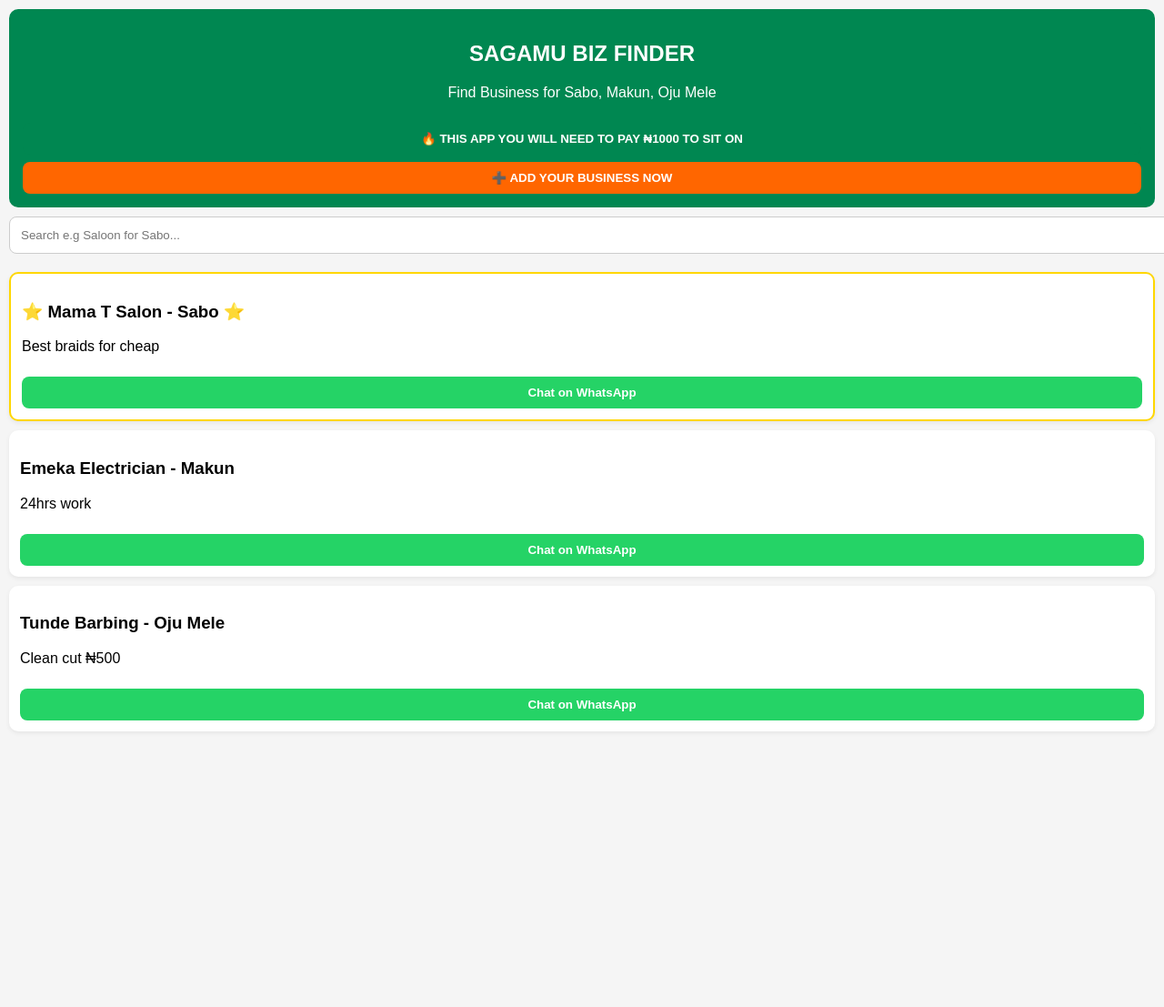
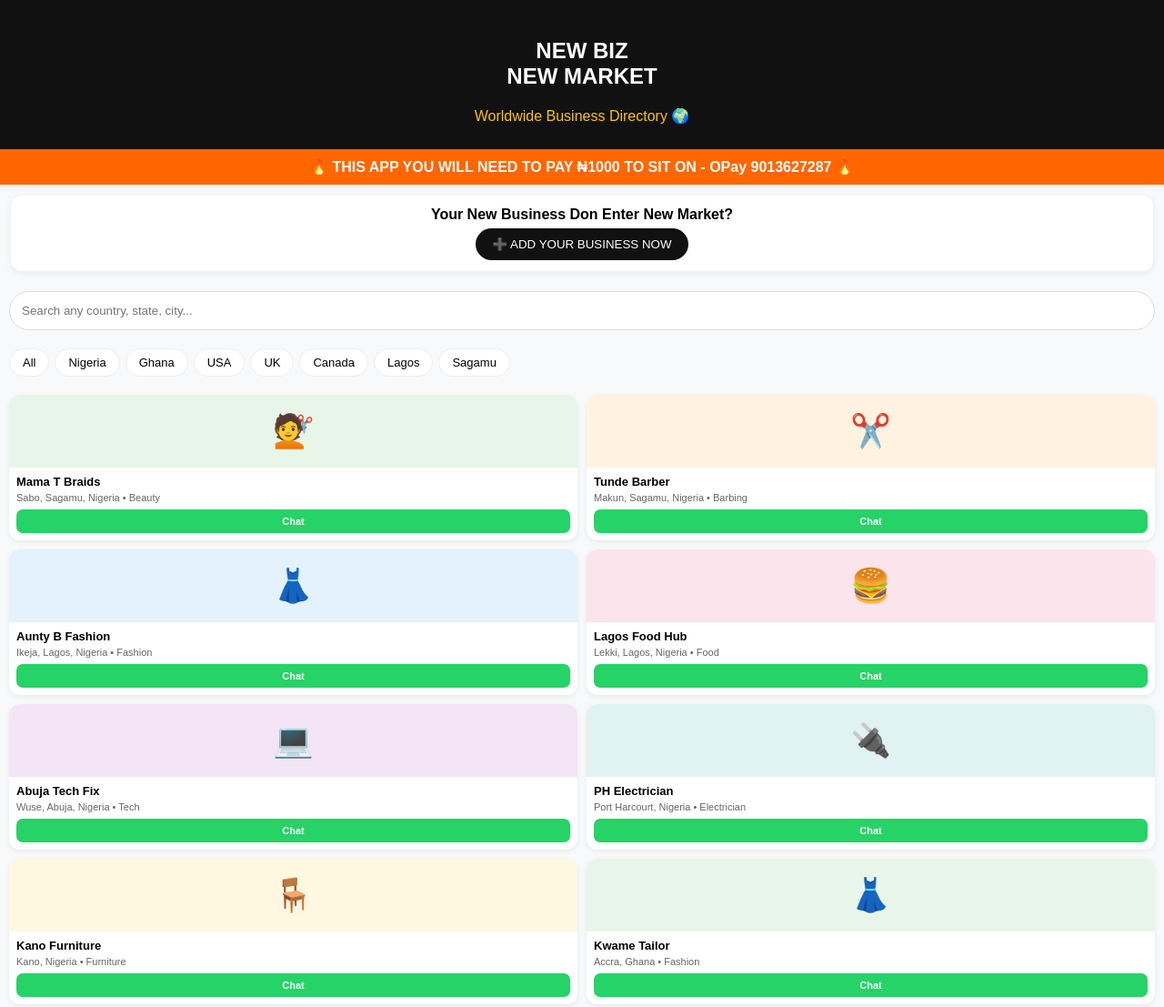
Before and after one commit to sundizzy064a-ux/naija-work-connect, a plain HTML site: page index.html in a window 1280 px wide. Shown: the top 1107 px of the page at 91% size. Before the commit the page ends 824 px from the top, so only its background shows below. Drawn offline with Linux system fonts and the light colour scheme.

Commit message:
Revamp index.html with new header and styles
Updated the header and added a market banner. Enhanced styling for various elements and improved the layout for business listings.

```diff
--- a/index.html
+++ b/index.html
@@ -2,59 +2,76 @@
 <html>
 <head>
 <meta name="viewport" content="width=device-width, initial-scale=1">
-<title>SAGAMU BIZ FINDER</title>
+<title>NEW BUSINESS NEW MARKET - WORLDWIDE</title>
 <style>
-body{font-family:Arial;background:#f5f5f5;margin:0;padding:10px}
-.header{background:#008751;color:white;padding:15px;text-align:center;border-radius:10px}
-.biz{background:white;padding:12px;margin:10px 0;border-radius:10px;box-shadow:0 2px 5px #0001}
-.premium{border:2px solid gold}
-.btn{background:#25D366;color:white;padding:10px 15px;border:none;border-radius:8px;width:100%;font-weight:bold;margin-top:8px}
-.btn-pay{background:#008751}
-.btn-add{background:#ff6600}
-.modal{display:none;position:fixed;top:0;left:0;width:100%;height:100%;background:#0008;justify-content:center;align-items:center;z-index:10}
-.modal-box{background:white;padding:20px;border-radius:12px;width:90%;max-width:350px;text-align:center}
+body{font-family:Arial;background:#f8f9fa;margin:0;padding:0}
+.header{background:#111;color:white;padding:22px;text-align:center}
+.market-banner{background:#ff6600;color:white;padding:10px;text-align:center;font-weight:bold}
+.pay-bar{background:white;margin:12px;padding:12px;border-radius:12px;text-align:center;box-shadow:0 2px 8px #0001}
+.search{padding:10px}
+.search input{width:100%;padding:13px;border-radius:25px;border:1px solid #ddd;box-sizing:border-box}
+.cats{display:flex;overflow-x:auto;gap:6px;padding:10px}
+.cats span{background:white;padding:7px 14px;border-radius:20px;border:1px solid #eee;font-size:13px;white-space:nowrap}
+.grid{display:grid;grid-template-columns:1fr 1fr;gap:10px;padding:10px}
+.biz{background:white;border-radius:12px;overflow:hidden;box-shadow:0 2px 6px #0001}
+.biz-top{height:80px;display:flex;align-items:center;justify-content:center;font-size:36px}
+.biz-info{padding:8px}
+.biz-info h4{margin:0;font-size:13px}
+.biz-info small{color:#666;font-size:11px}
+.btn{width:100%;padding:7px;border:none;border-radius:7px;margin-top:5px;font-weight:bold;color:white;font-size:11px;background:#25D366}
+.modal{display:none;position:fixed;top:0;left:0;width:100%;height:100%;background:#0008;justify-content:center;align-items:center;z-index:99}
+.modal-box{background:white;padding:20px;border-radius:14px;width:90%;max-width:380px;text-align:center}
 </style>
 </head>
 <body>
-<div class="header">
-<h2>SAGAMU BIZ FINDER</h2>
-<p>Find Business for Sabo, Makun, Oju Mele</p>
-<button class="btn btn-pay" onclick="openPay()">🔥 THIS APP YOU WILL NEED TO PAY ₦1000 TO SIT ON</button>
-<button class="btn btn-add" onclick="openPay()">➕ ADD YOUR BUSINESS NOW</button>
-</div>
-<input type="text" id="search" placeholder="Search e.g Saloon for Sabo..." style="width:100%;padding:12px;margin:10px 0;border-radius:8px;border:1px solid #ccc" onkeyup="filterBiz()">
-<div id="bizList">
-<div class="biz premium"><h3>⭐ Mama T Salon - Sabo ⭐</h3><p>Best braids for cheap</p><a href="https://wa.me/2347082883291"><button class="btn">Chat on WhatsApp</button></a></div>
-<div class="biz"><h3>Emeka Electrician - Makun</h3><p>24hrs work</p><a href="https://wa.me/2347082883291"><button class="btn">Chat on WhatsApp</button></a></div>
-<div class="biz"><h3>Tunde Barbing - Oju Mele</h3><p>Clean cut ₦500</p><a href="https://wa.me/2347082883291"><button class="btn">Chat on WhatsApp</button></a></div>
+<div class="header"><h2>NEW BIZ<br>NEW MARKET</h2><p style="color:#ffc107;margin:5px">Worldwide Business Directory 🌍</p></div>
+<div class="market-banner">🔥 THIS APP YOU WILL NEED TO PAY ₦1000 TO SIT ON - OPay 9013627287 🔥</div>
+
+<div class="pay-bar">
+<b>Your New Business Don Enter New Market?</b><br>
+<button onclick="openPay()" style="background:#111;color:white;padding:10px 18px;border:none;border-radius:20px;margin-top:6px">➕ ADD YOUR BUSINESS NOW</button>
 </div>
 
-<div id="payModal" class="modal">
-<div class="modal-box">
-<h3 style="color:red">⚠️ PAY BEFORE YOU ADD BUSINESS</h3>
-<p>This app you will need to pay <b>₦1000</b> to sit on and add your business</p>
-<div style="background:#f0f0f0;padding:12px;border-radius:8px;text-align:left;margin:10px 0">
-<b>Bank:</b> OPay<br>
-<b>Account No:</b> 9013627287<br>
-<b>Name:</b> Abe Sunday Tanimola<br>
-<b>Amount:</b> ₦1,000<br>
+<div class="search"><input id="q" placeholder="Search any country, state, city..." onkeyup="searchB()"></div>
+
+<div class="cats">
+<span onclick="filterC('')">All</span><span onclick="filterC('nigeria')">Nigeria</span><span onclick="filterC('ghana')">Ghana</span><span onclick="filterC('usa')">USA</span><span onclick="filterC('uk')">UK</span><span onclick="filterC('canada')">Canada</span><span onclick="filterC('lagos')">Lagos</span><span onclick="filterC('sagamu')">Sagamu</span>
 </div>
-<p style="font-size:13px">After payment, send proof to add your business</p>
-<a href="https://wa.me/2347082883291?text=Hello%20Abe%2C%20I%20have%20paid%20N1000%20for%20Sagamu%20Biz%20Finder.%20My%20business%20name%20is%20_%20My%20location%20is%20_%20My%20WhatsApp%20is%20_"><button class="btn">I HAVE PAID - SEND PROOF & ADD MY BUSINESS</button></a>
-<br><br>
-<button onclick="closePay()" style="background:none;border:none;color:grey">Close</button>
+
+<div class="grid" id="list">
+<div class="biz"><div class="biz-top" style="background:#e8f5e9">💇</div><div class="biz-info"><h4>Mama T Braids</h4><small>Sabo, Sagamu, Nigeria • Beauty</small><a href="https://wa.me/2347082883291"><button class="btn">Chat</button></a></div></div>
+<div class="biz"><div class="biz-top" style="background:#fff3e0">✂️</div><div class="biz-info"><h4>Tunde Barber</h4><small>Makun, Sagamu, Nigeria • Barbing</small><a href="https://wa.me/2347082883291"><button class="btn">Chat</button></a></div></div>
+<div class="biz"><div class="biz-top" style="background:#e3f2fd">👗</div><div class="biz-info"><h4>Aunty B Fashion</h4><small>Ikeja, Lagos, Nigeria • Fashion</small><a href="https://wa.me/2347082883291"><button class="btn">Chat</button></a></div></div>
+<div class="biz"><div class="biz-top" style="background:#fce4ec">🍔</div><div class="biz-info"><h4>Lagos Food Hub</h4><small>Lekki, Lagos, Nigeria • Food</small><a href="https://wa.me/2347082883291"><button class="btn">Chat</button></a></div></div>
+<div class="biz"><div class="biz-top" style="background:#f3e5f5">💻</div><div class="biz-info"><h4>Abuja Tech Fix</h4><small>Wuse, Abuja, Nigeria • Tech</small><a href="https://wa.me/2347082883291"><button class="btn">Chat</button></a></div></div>
+<div class="biz"><div class="biz-top" style="background:#e0f2f1">🔌</div><div class="biz-info"><h4>PH Electrician</h4><small>Port Harcourt, Nigeria • Electrician</small><a href="https://wa.me/2347082883291"><button class="btn">Chat</button></a></div></div>
+<div class="biz"><div class="biz-top" style="background:#fff8e1">🪑</div><div class="biz-info"><h4>Kano Furniture</h4><small>Kano, Nigeria • Furniture</small><a href="https://wa.me/2347082883291"><button class="btn">Chat</button></a></div></div>
+<div class="biz"><div class="biz-top" style="background:#e8f5e9">👗</div><div class="biz-info"><h4>Kwame Tailor</h4><small>Accra, Ghana • Fashion</small><a href="https://wa.me/2347082883291"><button class="btn">Chat</button></a></div></div>
+<div class="biz"><div class="biz-top" style="background:#fff3e0">💇</div><div class="biz-info"><h4>Accra Beauty</h4><small>Kumasi, Ghana • Beauty</small><a href="https://wa.me/2347082883291"><button class="btn">Chat</button></a></div></div>
+<div class="biz"><div class="biz-top" style="background:#e3f2fd">✂️</div><div class="biz-info"><h4>Houston Fade</h4><small>Houston, USA • Barbing</small><a href="https://wa.me/2347082883291"><button class="btn">Chat</button></a></div></div>
+<div class="biz"><div class="biz-top" style="background:#fce4ec">🍕</div><div class="biz-info"><h4>NY Pizza</h4><small>New York, USA • Food</small><a href="https://wa.me/2347082883291"><button class="btn">Chat</button></a></div></div>
+<div class="biz"><div class="biz-top" style="background:#f3e5f5">💻</div><div class="biz-info"><h4>Atlanta Tech</h4><small>Atlanta, USA • Tech</small><a href="https://wa.me/2347082883291"><button class="btn">Chat</button></a></div></div>
+<div class="biz"><div class="biz-top" style="background:#fff8e1">💇</div><div class="biz-info"><h4>London Braids</h4><small>London, UK • Beauty</small><a href="https://wa.me/2347082883291"><button class="btn">Chat</button></a></div></div>
+<div class="biz"><div class="biz-top" style="background:#e0f2f1">👔</div><div class="biz-info"><h4>Manchester Suits</h4><small>Manchester, UK • Fashion</small><a href="https://wa.me/2347082883291"><button class="btn">Chat</button></a></div></div>
+<div class="biz"><div class="biz-top" style="background:#e8f5e9">🍁</div><div class="biz-info"><h4>Toronto Clean</h4><small>Toronto, Canada • Cleaning</small><a href="https://wa.me/2347082883291"><button class="btn">Chat</button></a></div></div>
+<div class="biz"><div class="biz-top" style="background:#fff3e0">🦁</div><div class="biz-info"><h4>SA Safari Tours</h4><small>Johannesburg, South Africa • Travel</small><a href="https://wa.me/2347082883291"><button class="btn">Chat</button></a></div></div>
 </div>
+
+<div id="payModal" class="modal"><div class="modal-box">
+<h3>🚀 LIST YOUR NEW BUSINESS</h3>
+<p>This app you will need to pay <b>₦1000</b> to sit on</p>
+<div style="background:#fff3e0;padding:12px;border-radius:10px;text-align:left;line-height:1.6">
+<b>OPay:</b> 9013627287<br><b>Name:</b> Abe Sunday Tanimola<br><b>Amount:</b> ₦1000<br>
 </div>
+<a href="https://wa.me/2347082883291?text=Hello%20Abe%2C%20I%20don%20pay%20N1000%20for%20New%20Biz%20New%20Market.%20Add%20my%20business%20abeg."><button style="background:#111;color:white;padding:12px;width:100%;border:none;border-radius:10px;margin-top:10px;font-weight:bold">✅ I DON PAY - ADD ME NOW</button></a>
+<br><br><button onclick="closePay()" style="border:none;background:none;color:gray">Close</button>
+</div></div>
 
 <script>
 function openPay(){document.getElementById('payModal').style.display='flex'}
 function closePay(){document.getElementById('payModal').style.display='none'}
-function filterBiz(){
-let q=document.getElementById('search').value.toLowerCase();
-document.querySelectorAll('.biz').forEach(b=>{
-b.style.display=b.innerText.toLowerCase().includes(q)?'block':'none'
-})
-}
+function searchB(){let q=document.getElementById('q').value.toLowerCase();document.querySelectorAll('.biz').forEach(b=>{b.style.display=b.innerText.toLowerCase().includes(q)?'block':'none'})}
+function filterC(c){document.querySelectorAll('.biz').forEach(b=>{b.style.display=c==''||b.innerText.toLowerCase().includes(c)?'block':'none'})}
 </script>
 </body>
 </html>
```
